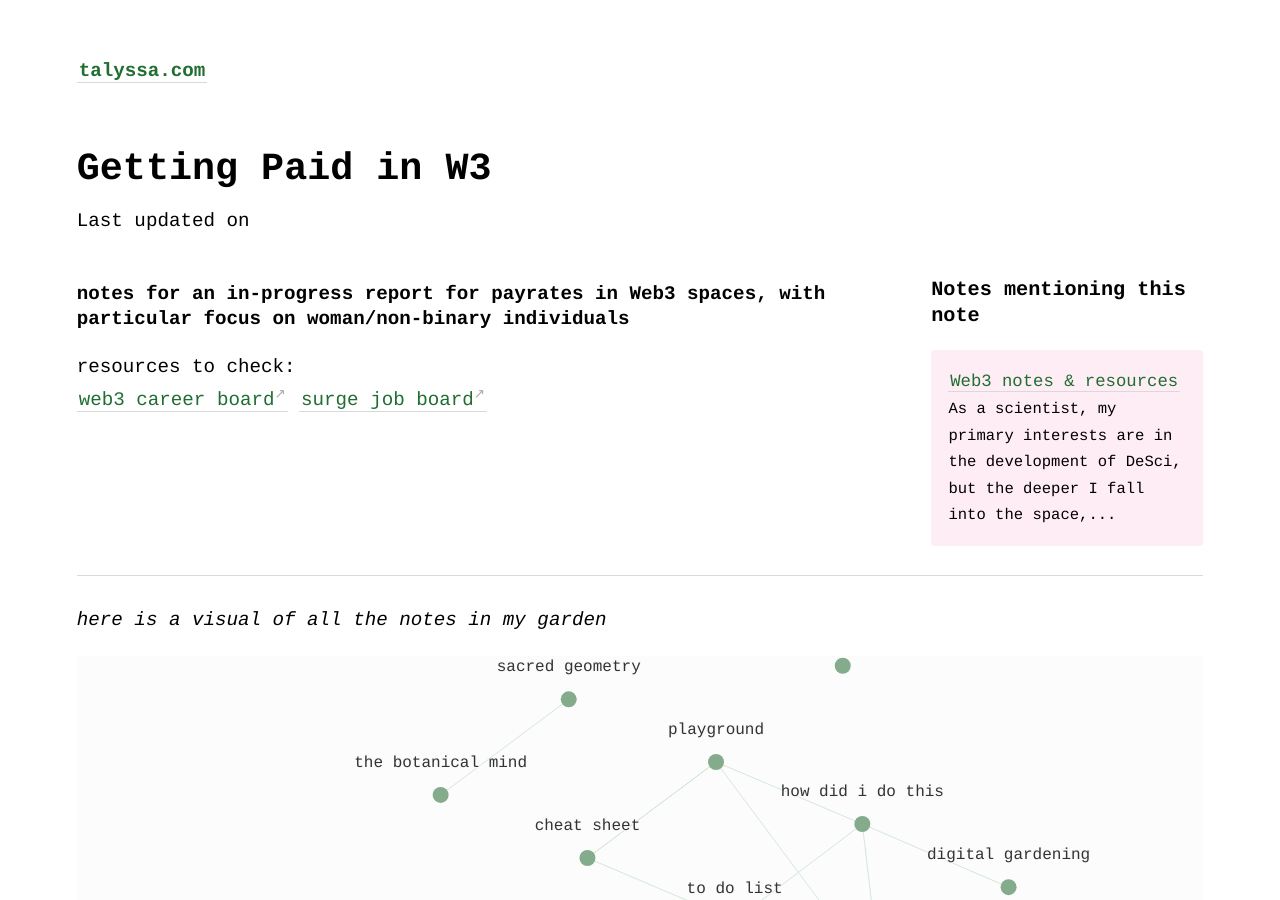
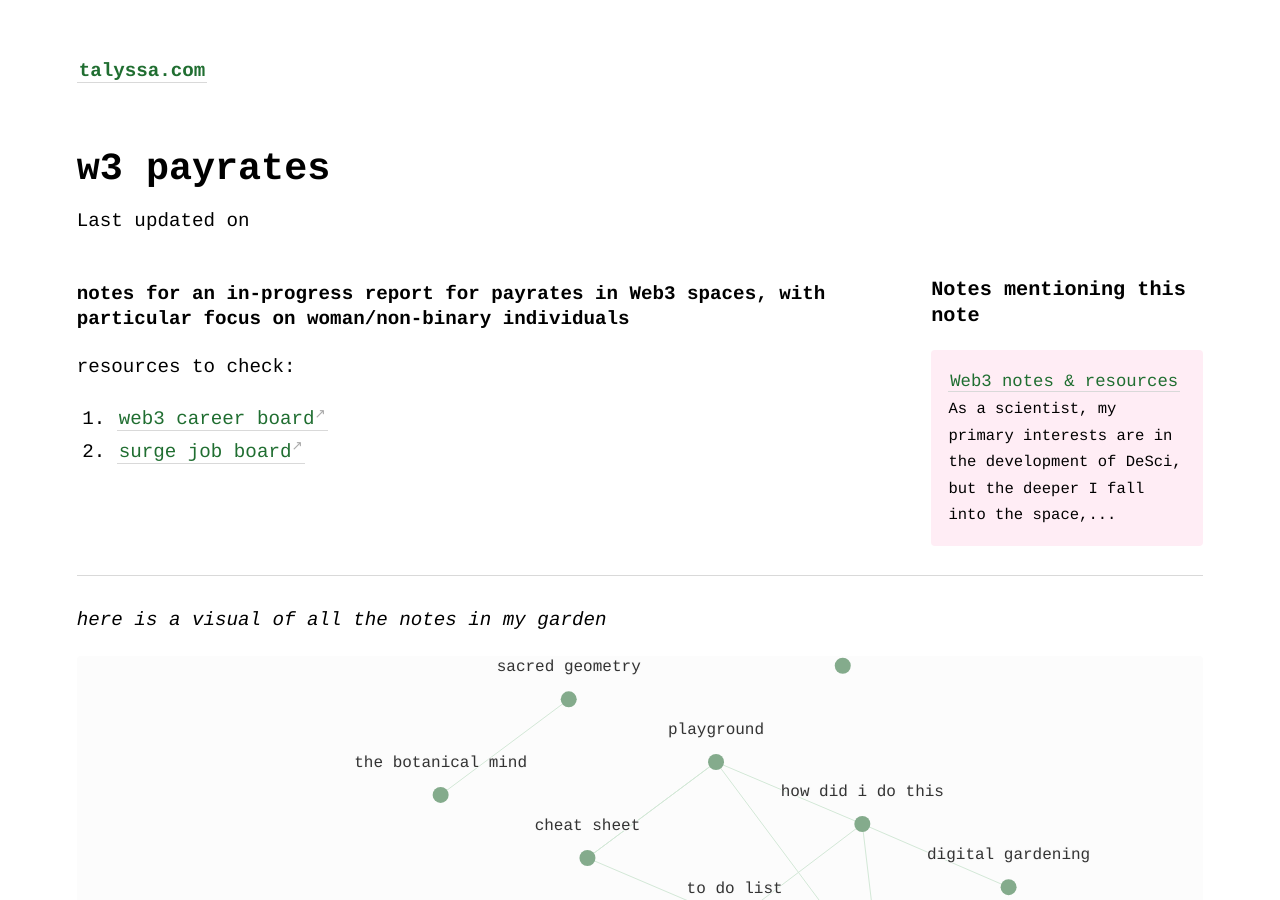
Before and after one commit to geminiworms/talyssagarden.github.io, a Jekyll site: the page built from _notes/w3pay.md, in a window 1280 px wide and 900 px high. Built offline with Jekyll 4.4.1, drawn with Linux system fonts in a browser that asks for light colours; some of the changed text lies outside the part shown.

Commit message:
Update w3pay.md

```diff
--- a/_notes/w3pay.md
+++ b/_notes/w3pay.md
@@ -1,7 +1,7 @@
 ---
-title: Getting Paid in W3
+title: w3 payrates
 ---
 #### notes for an in-progress report for payrates in Web3 spaces, with particular focus on woman/non-binary individuals
 resources to check: <br>
-[web3 career board](https://web3.career/)
-[surge job board](https://surge.pallet.com/jobs)
+1. [web3 career board](https://web3.career/)
+2. [surge job board](https://surge.pallet.com/jobs)
```
